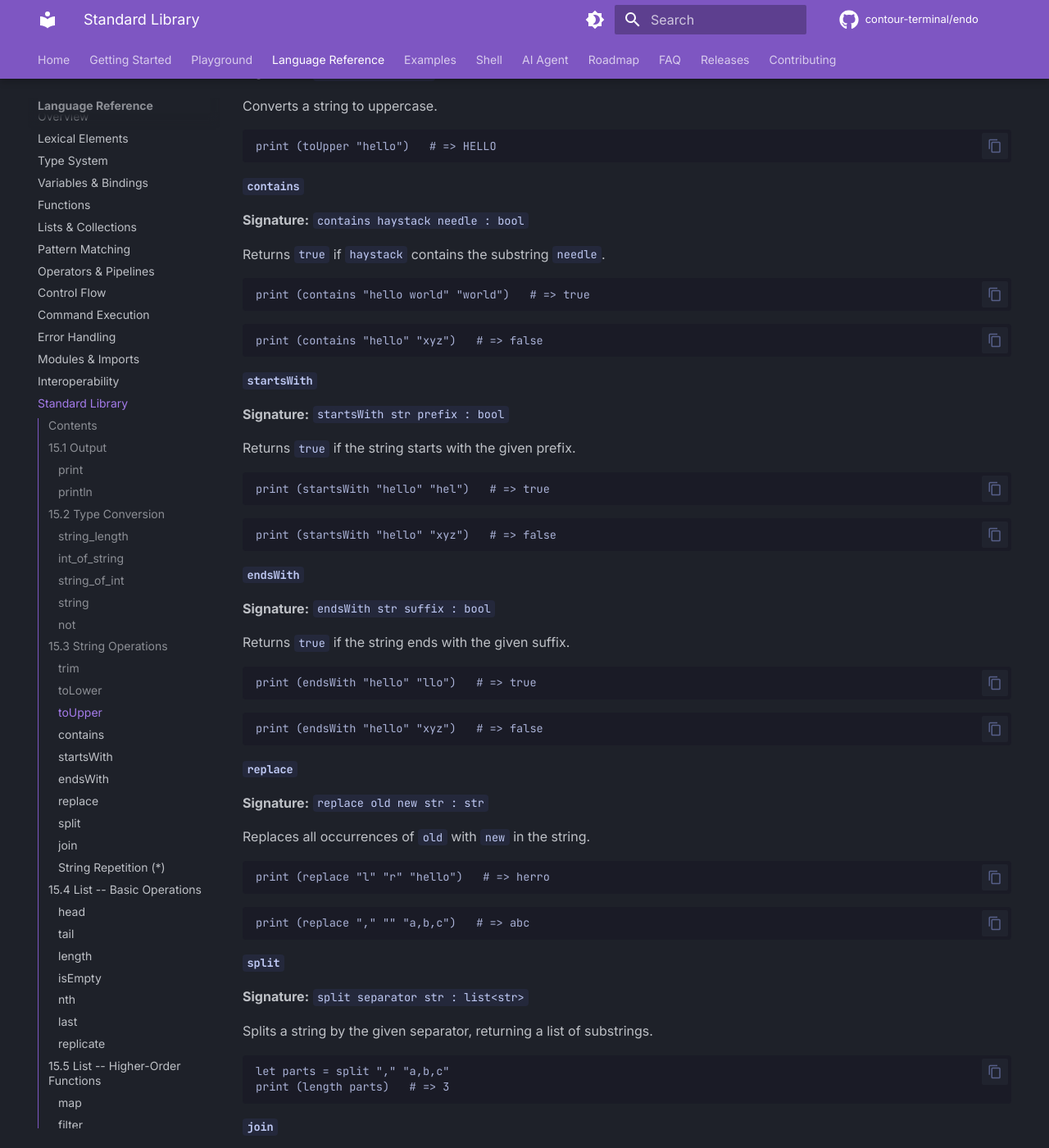
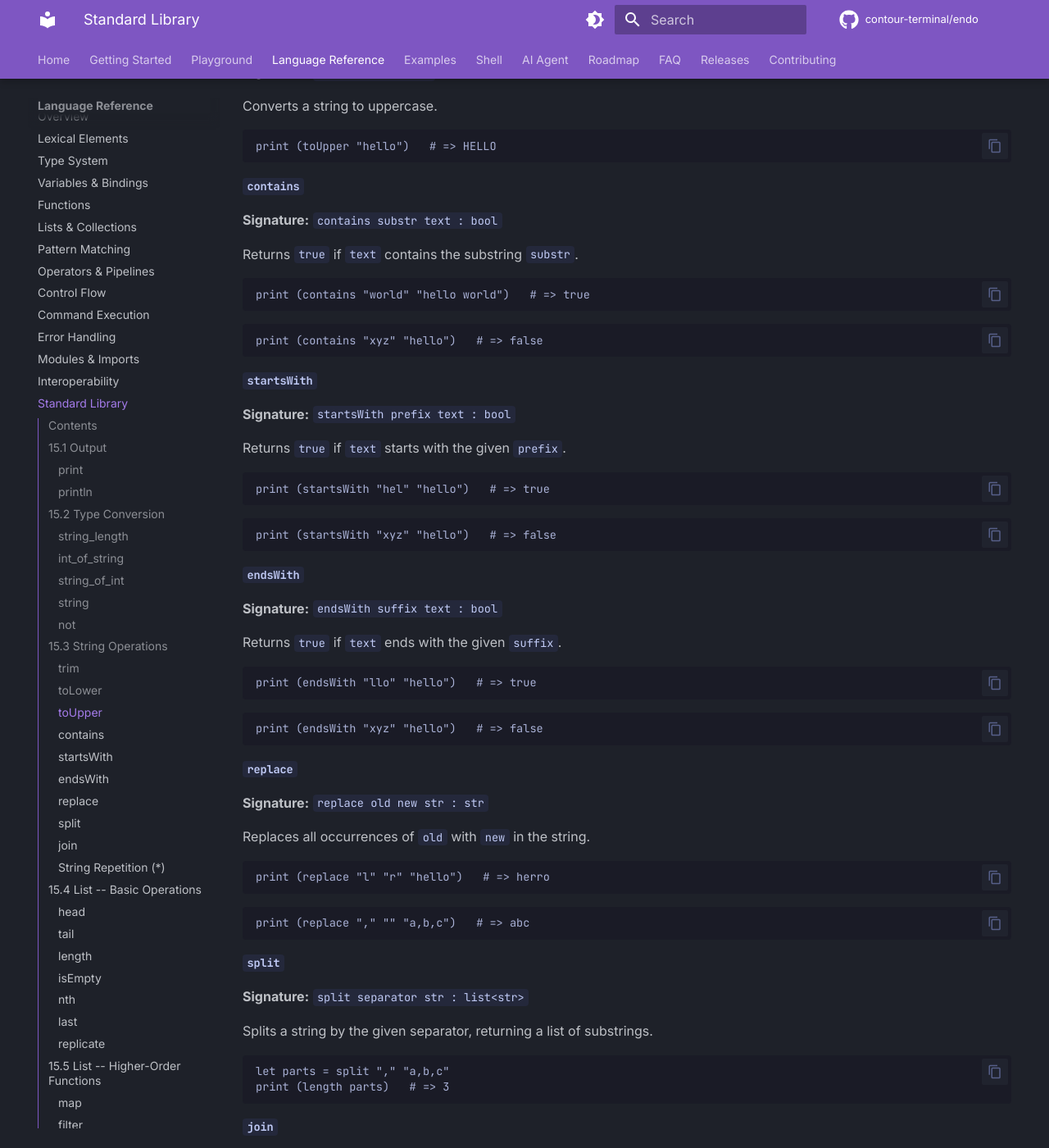
Before and after one commit to contour-terminal/endo, an MkDocs documentation site: the page built from docs/language/standard-library.md, in a window 1280 px wide and 1400 px high, scrolled down 3518 px. Shown: the whole window at 82% size. Built offline with MkDocs 1.6.1 and Material for MkDocs 9.7.7, drawn with Linux system fonts in a browser that asks for light colours; comment, search, counter and statistics services are not loaded.

Commit message:
lang: change startsWith/endsWith/contains to data-last argument order
Adopt F#-style data-last convention: `startsWith prefix text`,
`endsWith suffix text`, `contains substr text`. The pipeline handler
is unchanged since it already passes the piped value as the last arg.
Updated stdlib descriptors, documentation, and all test files.

Signed-off-by: Christian Parpart <christian@parpart.family>

````diff
--- a/docs/language/standard-library.md
+++ b/docs/language/standard-library.md
@@ -176,44 +176,44 @@ print (toUpper "hello")   # => HELLO
 
 #### `contains`
 
-**Signature:** `contains haystack needle : bool`
+**Signature:** `contains substr text : bool`
 
-Returns `true` if `haystack` contains the substring `needle`.
+Returns `true` if `text` contains the substring `substr`.
 
 ```endo
-print (contains "hello world" "world")   # => true
+print (contains "world" "hello world")   # => true
 ```
 
 ```endo
-print (contains "hello" "xyz")   # => false
+print (contains "xyz" "hello")   # => false
 ```
 
 #### `startsWith`
 
-**Signature:** `startsWith str prefix : bool`
+**Signature:** `startsWith prefix text : bool`
 
-Returns `true` if the string starts with the given prefix.
+Returns `true` if `text` starts with the given `prefix`.
 
 ```endo
-print (startsWith "hello" "hel")   # => true
+print (startsWith "hel" "hello")   # => true
 ```
 
 ```endo
-print (startsWith "hello" "xyz")   # => false
+print (startsWith "xyz" "hello")   # => false
 ```
 
 #### `endsWith`
 
-**Signature:** `endsWith str suffix : bool`
+**Signature:** `endsWith suffix text : bool`
 
-Returns `true` if the string ends with the given suffix.
+Returns `true` if `text` ends with the given `suffix`.
 
 ```endo
-print (endsWith "hello" "llo")   # => true
+print (endsWith "llo" "hello")   # => true
 ```
 
 ```endo
-print (endsWith "hello" "xyz")   # => false
+print (endsWith "xyz" "hello")   # => false
 ```
 
 #### `replace`
````
Also changed, not shown: 8 other files.
